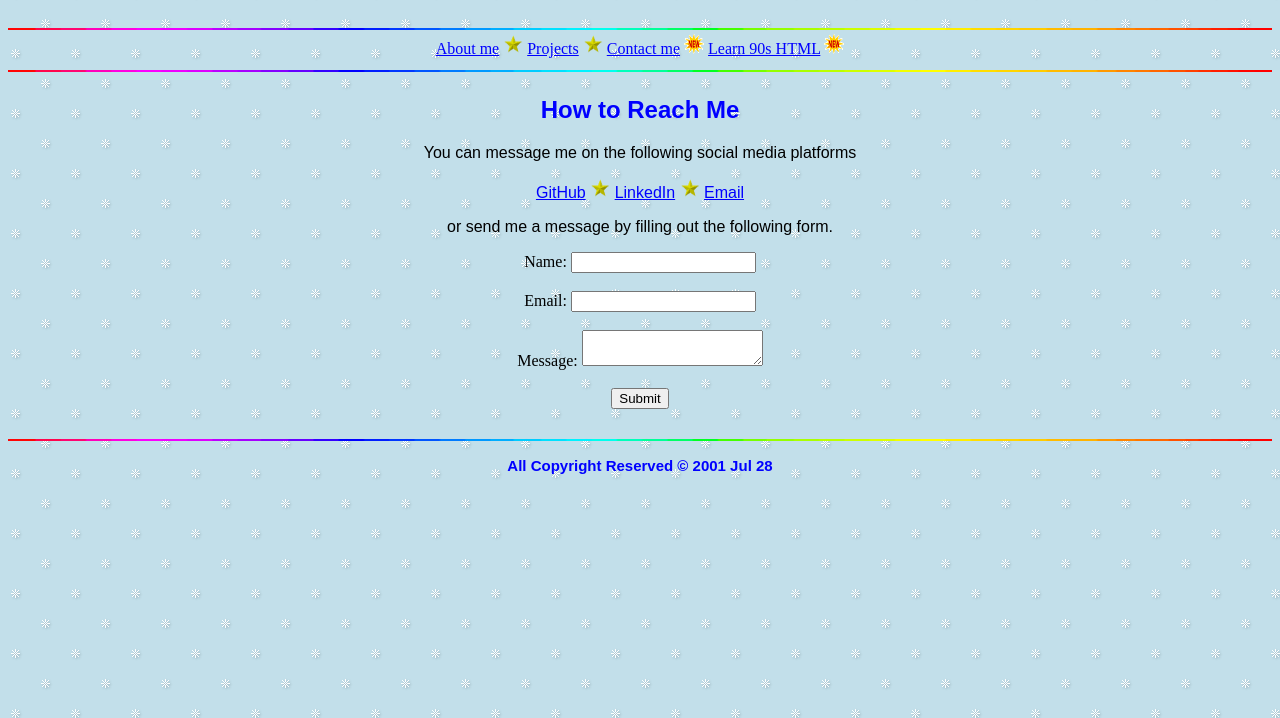
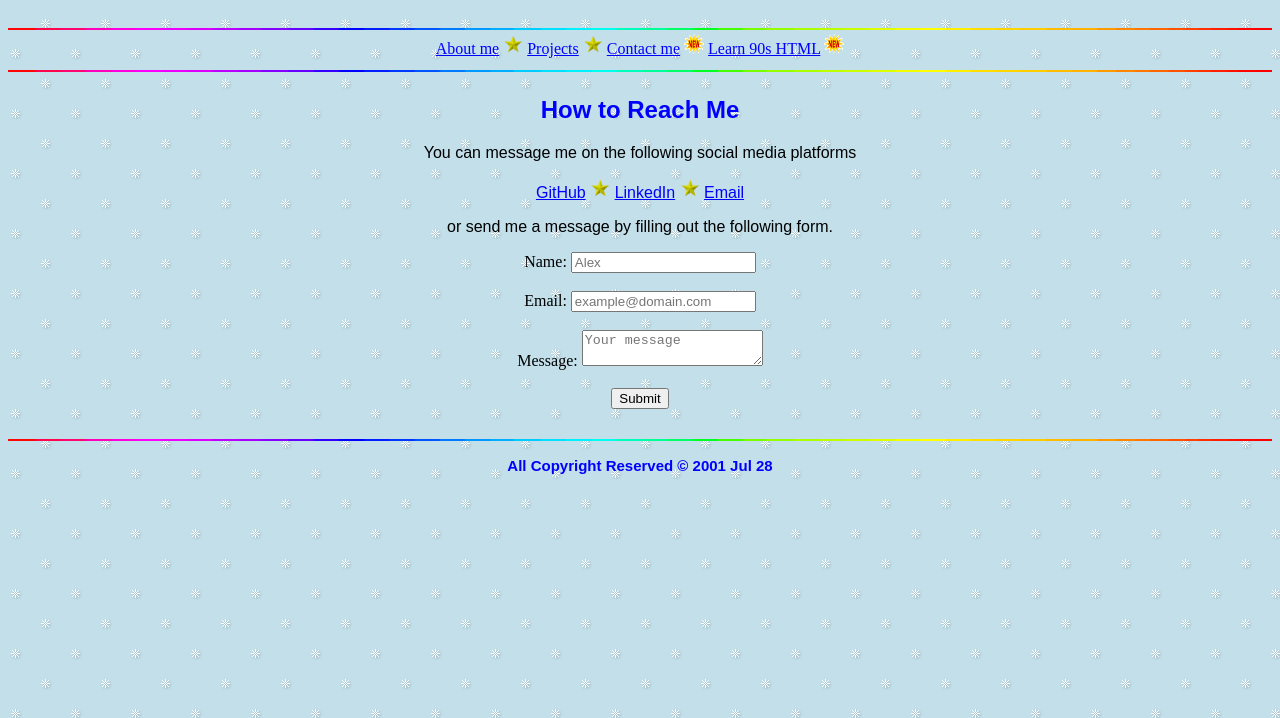
Before and after one commit to FALKONPS/GazaSkyGeeks, a plain HTML site: page contact-me.html in a window 1280 px wide. Shown: the part 82-800 px from the top of the page. Drawn offline with Linux system fonts and the light colour scheme.

Commit message:
add input placeholder

```diff
--- a/contact-me.html
+++ b/contact-me.html
@@ -58,13 +58,22 @@
         <div>
           <form action="" method="post">
             <label for="sender">Name:</label>
-            <input type="text" id="sender" name="sender" value="" required />
+            <input
+              type="text"
+              placeholder="Alex"
+              id="sender"
+              name="sender"
+              value=""
+              required
+            />
             <br />
             <br />
             <label for="email">Email:</label>
 
             <input
               type="text"
+              placeholder="example@domain.com"
+              pattern=".+@.+\.com"
               id="email"
               name="email"
               value=""
@@ -74,7 +83,12 @@
             <br />
             <br />
             <label for="message">Message:</label>
-            <textarea name="message" id="message" required></textarea>
+            <textarea
+              name="message"
+              placeholder="Your message"
+              id="message"
+              required
+            ></textarea>
             <br />
             <br />
             <input type="submit" />
```
